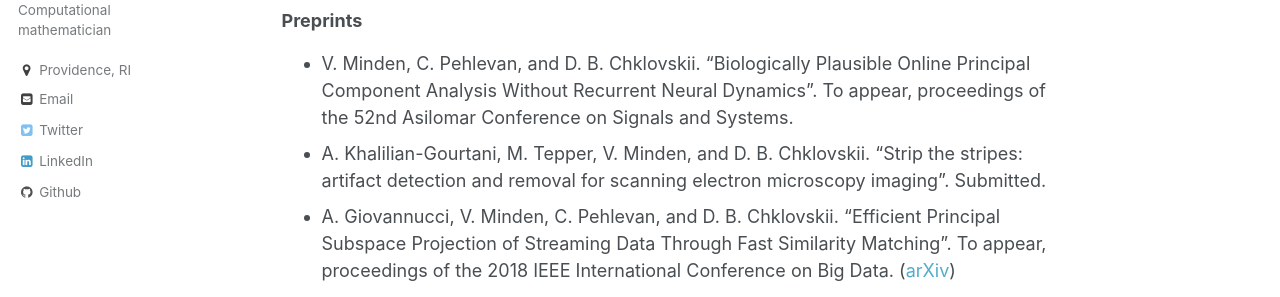
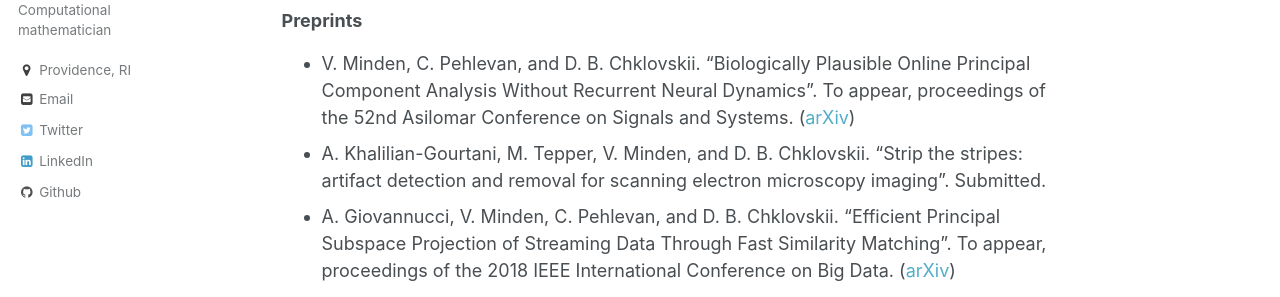
Before and after one commit to victorminden/victorminden.github.io, a Jekyll site: the page built from _pages/papers.md, in a window 1280 px wide and 900 px high. Shown: the part 270-567 px from the top of the window. Built offline with Jekyll 4.4.1, drawn with Linux system fonts in a browser that asks for light colours.

Commit message:
add arxiv link

```diff
--- a/_pages/papers.md
+++ b/_pages/papers.md
@@ -10,7 +10,7 @@ permalink: /papers.html
 ## Publications
 
 ### Preprints
-- V. Minden, C. Pehlevan, and D. B. Chklovskii.  "Biologically Plausible Online Principal Component Analysis Without Recurrent Neural Dynamics".  To appear, proceedings of the 52nd Asilomar Conference on Signals and Systems.
+- V. Minden, C. Pehlevan, and D. B. Chklovskii.  "Biologically Plausible Online Principal Component Analysis Without Recurrent Neural Dynamics".  To appear, proceedings of the 52nd Asilomar Conference on Signals and Systems. ([arXiv](https://arxiv.org/abs/1810.06966))
 - A. Khalilian-Gourtani, M. Tepper, V. Minden, and D. B. Chklovskii.  "Strip the stripes: artifact detection and removal for scanning electron microscopy imaging".  Submitted.
 - A. Giovannucci, V. Minden, C. Pehlevan, and D. B. Chklovskii. "Efficient Principal Subspace Projection of Streaming Data Through Fast Similarity Matching". To appear, proceedings of the 2018 IEEE International Conference on Big Data. ([arXiv](http://arxiv.org/abs/1808.02083))
 - V. Minden and L. Ying.  "A simple solver for the fractional Laplacian in multiple dimensions".  Submitted. ([arXiv](https://arxiv.org/abs/1802.03770))
```
